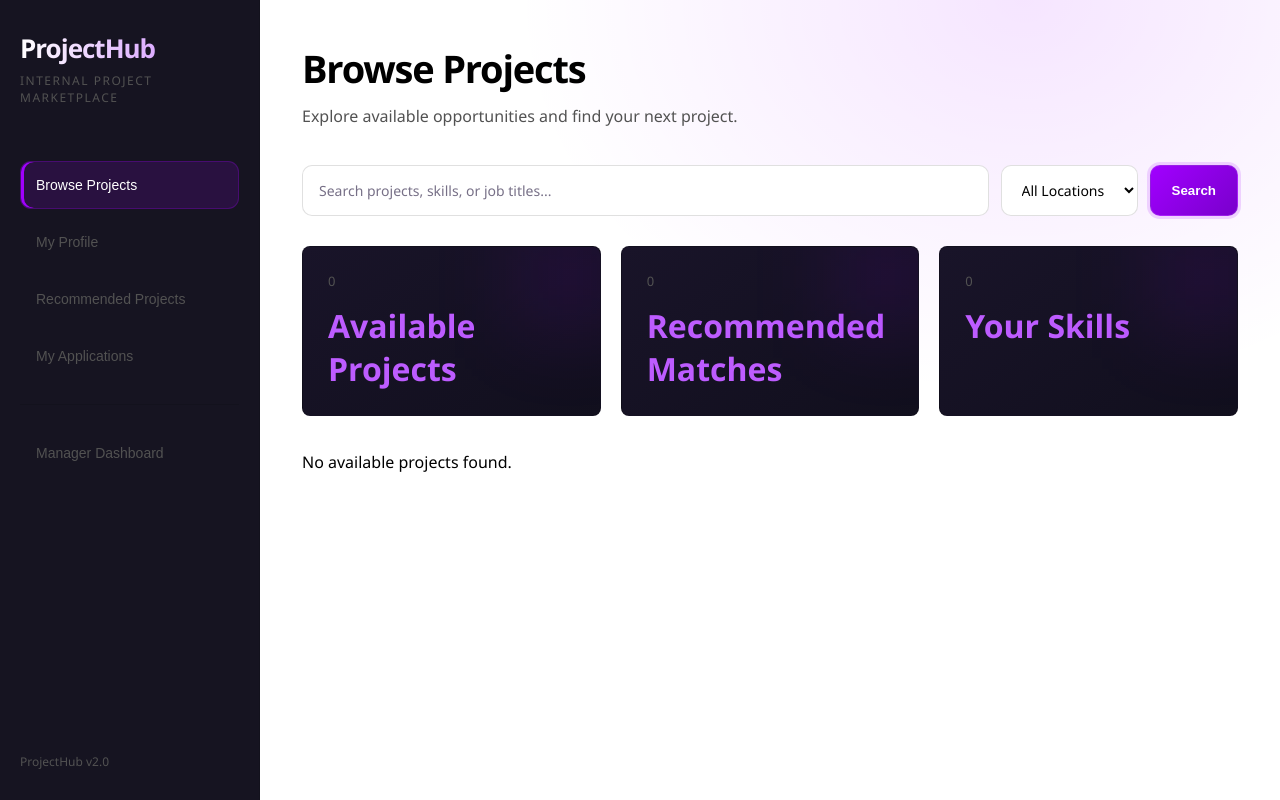
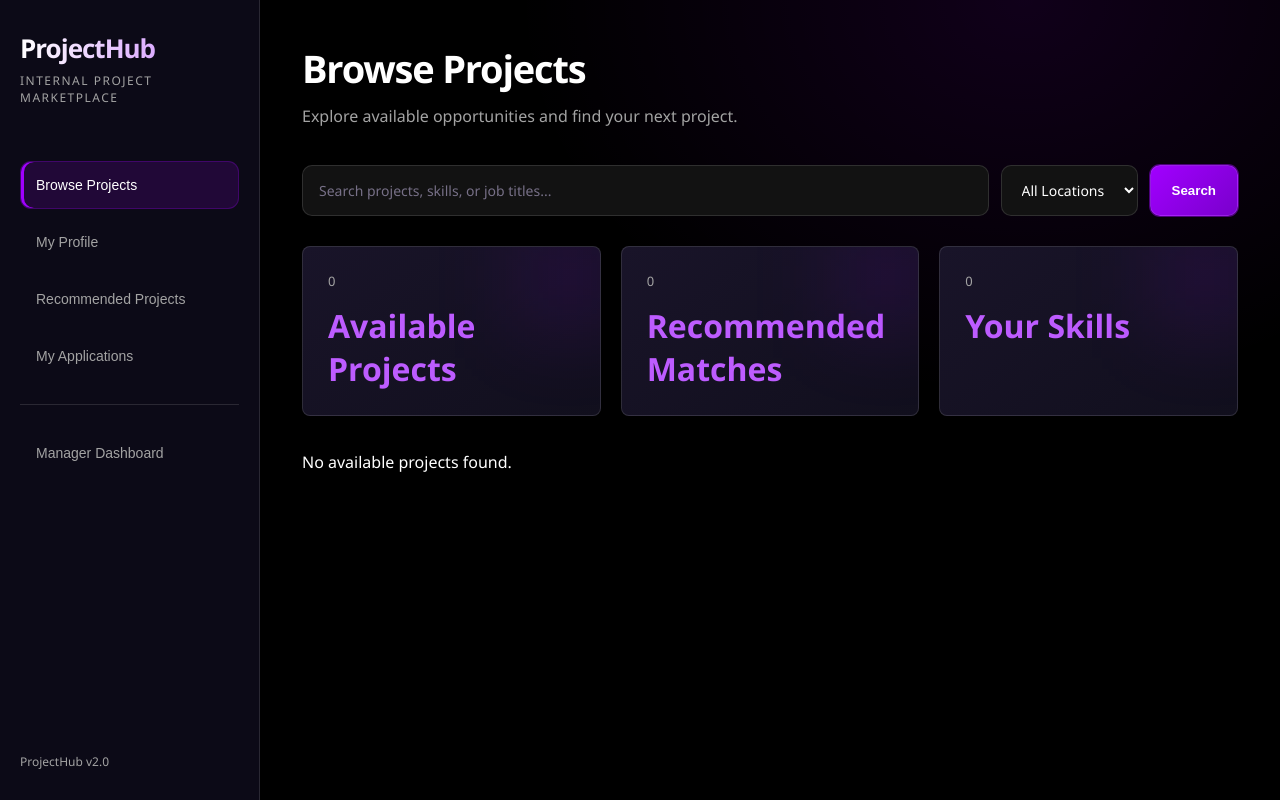
Before and after one commit to eden-xi/Net-Worker, a plain HTML site: page frontend/index.html in a window 1280 px wide. Drawn offline with Linux system fonts and the light colour scheme; no server answers.

Commit message:
Change CSS variables for dark mode styling
Updated color variables for dark theme.

```diff
--- a/frontend/styles.css
+++ b/frontend/styles.css
@@ -8,17 +8,17 @@
     --accent: #A100FF;
     --accent-light: #BD5CFF;
     --accent-dark: #7900CC;
-    --bg-main: #FFFFFF;
-    --bg-sidebar: #F5F5F5;
-    --bg-card: #FFFFFF;
-    --bg-card-hover: #F5F5F5;
-    --border: rgba(0, 0, 0, 0.12);
-    --text-main: #000000;
-    --text-muted: #525252;
-    --success: #0A8F63;
-    --danger: #D6264A;
+    --bg-main: #000000;
+    --bg-sidebar: #0A0A0A;
+    --bg-card: #121212;
+    --bg-card-hover: #1C1C1C;
+    --border: rgba(255, 255, 255, 0.12);
+    --text-main: #FFFFFF;
+    --text-muted: #A3A3A3;
+    --success: #35D6A0;
+    --danger: #FF5577;
     --radius: 8px;
-    --glow: 0 0 0 3px rgba(161, 0, 255, 0.15);
+    --glow: 0 0 0 1px rgba(161, 0, 255, 0.45);
 }
 
 * {
```
